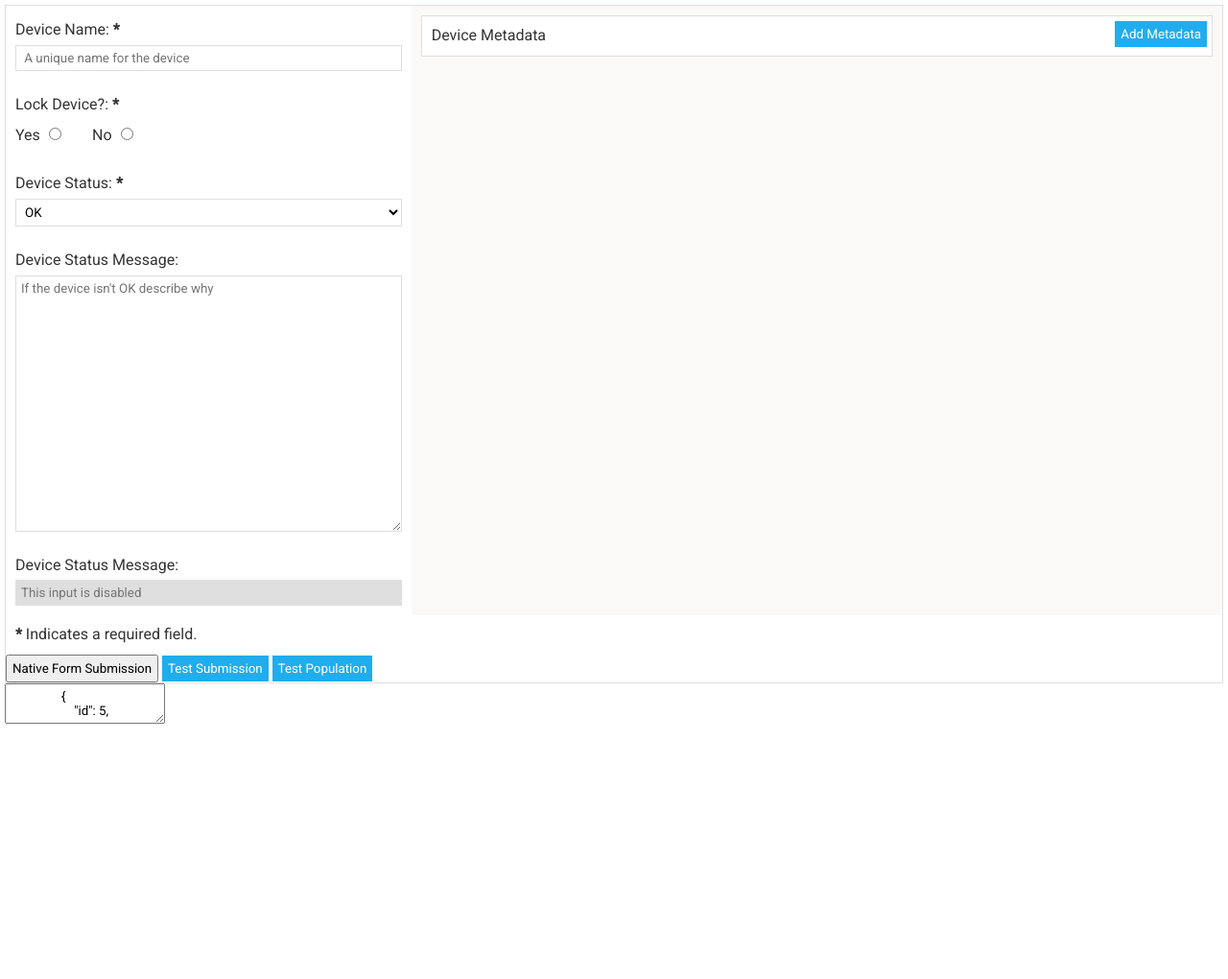
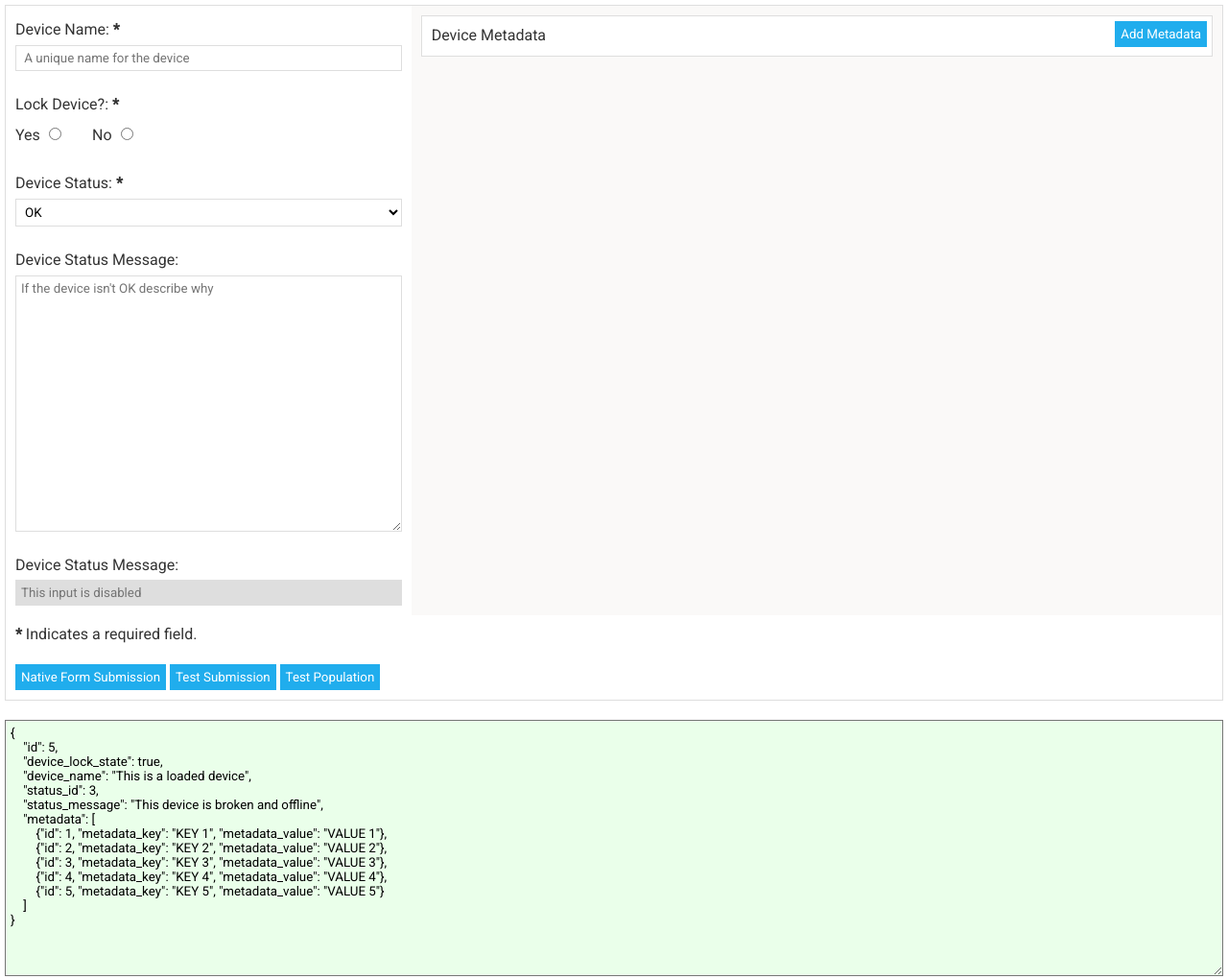
Before and after one commit to FatConan/malic-acid, a website built with webpack: page example/index.html in a window 1280 px wide. Shown: the whole page at 96% size. Before the commit the page ends 800 px from the top, so only its background shows below. Built offline with nearby package versions, Linux system fonts and the light colour scheme.

Commit message:
Some minor styling tweaks

```diff
--- a/example/index.html
+++ b/example/index.html
@@ -94,14 +94,15 @@
                     <p class="indicates-required">Indicates a required field.</p>
                 </div>
 
+                <div class="input-row">
                     <input type="submit" value="Native Form Submission" />
                     <button id="submit-this" type="button" class="button">Test Submission</button>
                     <button id="populate-form" type="button" class="button">Test Population</button>
+                </div>
             </form>
         </section>
         <section>
-            <textarea id="load-entry">
-                {
+            <textarea id="load-entry">{
     "id": 5,
     "device_lock_state": true,
     "device_name": "This is a loaded device",
@@ -114,8 +115,7 @@
         {"id": 4, "metadata_key": "KEY 4", "metadata_value": "VALUE 4"},
         {"id": 5, "metadata_key": "KEY 5", "metadata_value": "VALUE 5"}
     ]
-                }
-            </textarea>
+}</textarea>
         </section>
 
         <script src="https://cdnjs.cloudflare.com/ajax/libs/require.js/2.3.6/require.min.js" data-main="./main.js"></script>
--- a/example/main.css
+++ b/example/main.css
@@ -36,3 +36,10 @@
     grid-column-start: 1;
     grid-column-end: 3;
 }
+#load-entry{
+    background: #eaffea;
+    margin-top: 20px;
+    box-sizing: border-box;
+    width: 100%;
+    height: 20em;
+}
--- a/example/main.js
+++ b/example/main.js
@@ -51,7 +51,7 @@ require(["jquery", "malicacid", "malicacidcss"], function($, malicAcid){
 
     const loadConfirm = new malicAcid.ConfirmationModal({
             title: "Are you sure?",
-            content: "Are you sure you want to populate this form with the data in the textarea below?"
+            content: "Are you sure you want to populate this form with the data in the green text area?"
         },
         {
             yes: populateForm
--- a/src/css/forms/forms.css
+++ b/src/css/forms/forms.css
@@ -133,6 +133,7 @@
 .form .generator .generator-input-row:nth-child(even){
     background-color: #faf9f8;
 }
+.form input[type=submit],
 .form button,
 .form .generator button{
     border: 1px solid #20ADED;
```
Also changed, not shown: dist/malicacidcss.bundle.js. Lines whose indentation alone changed are shown as unchanged.
